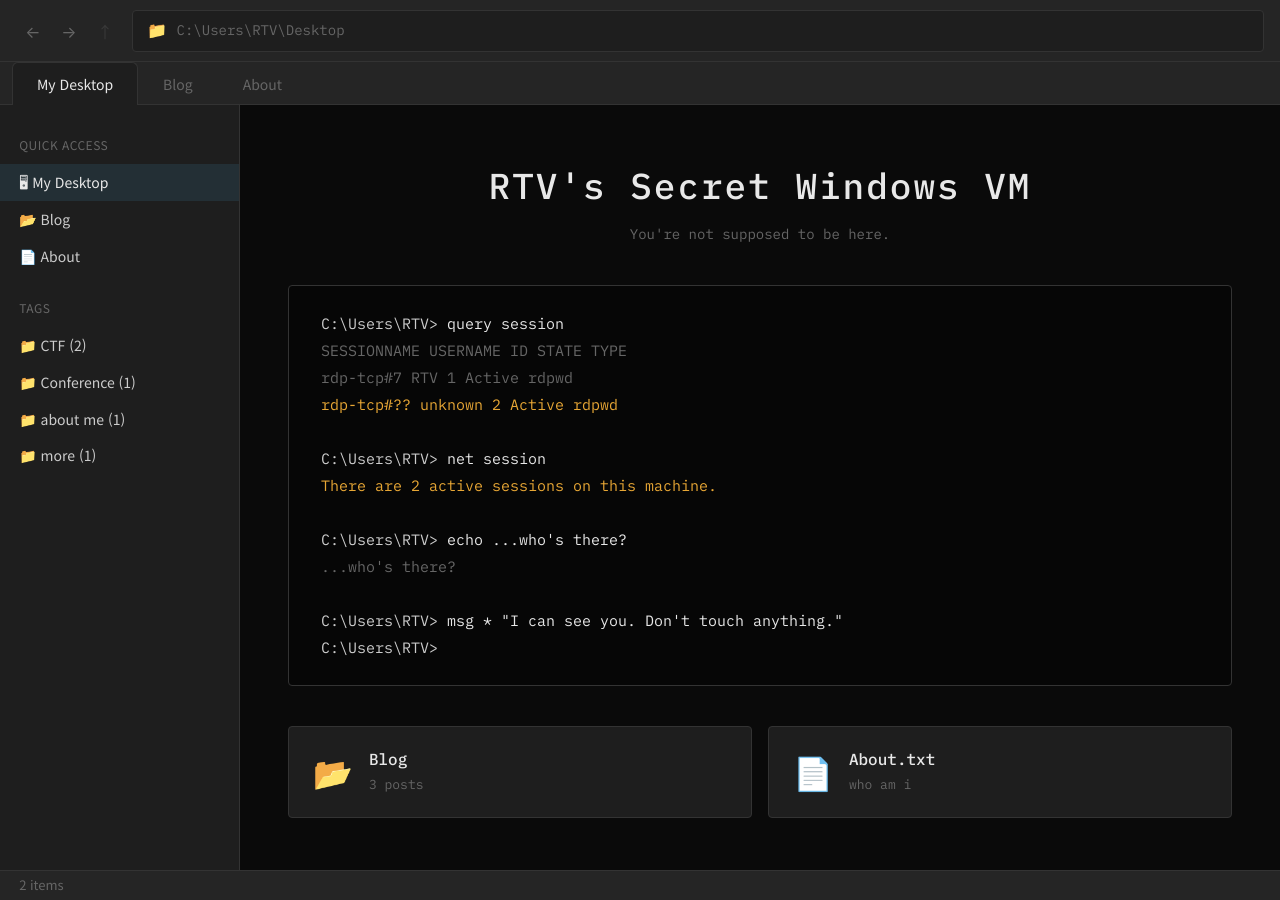
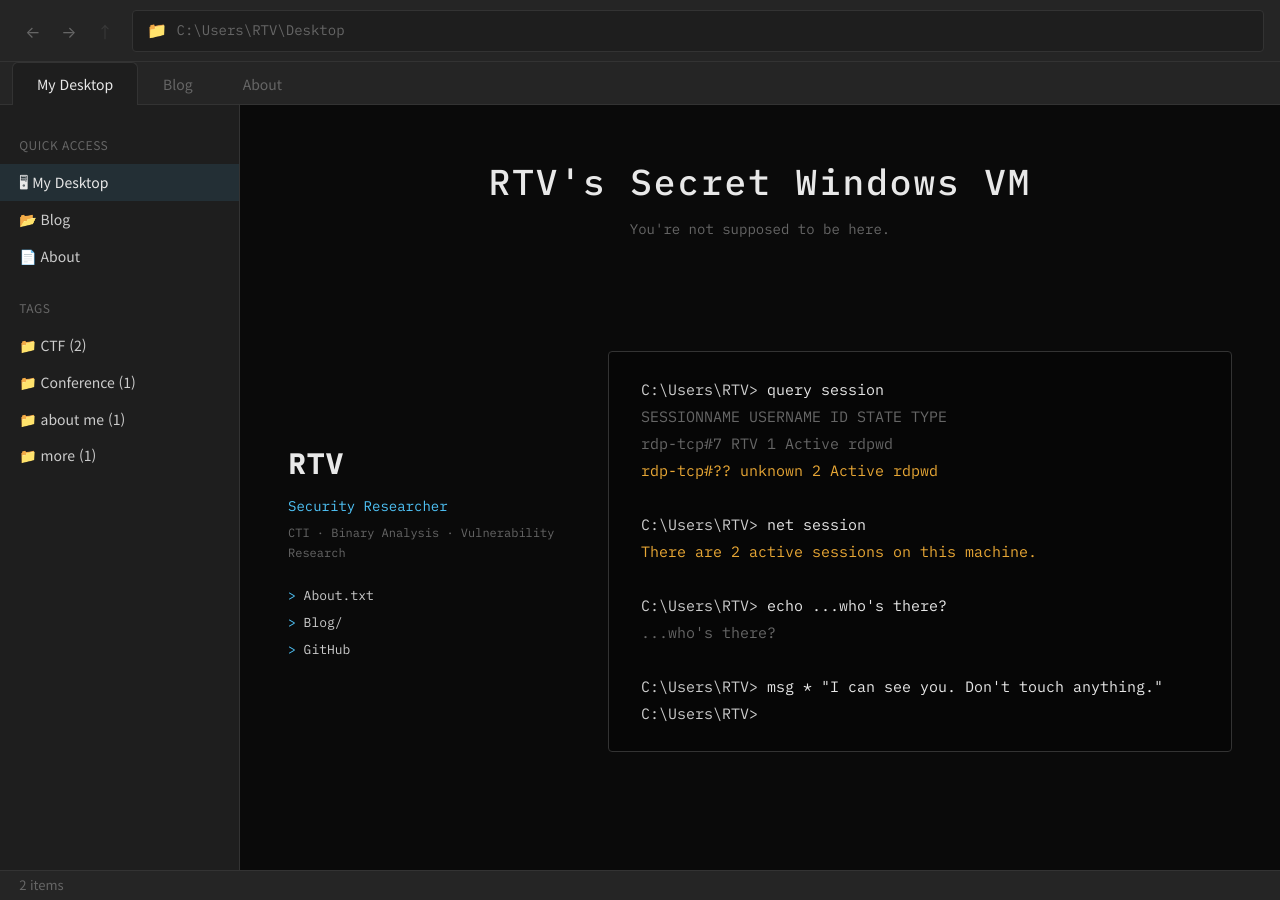
Before and after one commit to RTV-GIT/RTV-GIT.github.io, a Jekyll site: the page built from index.html, in a window 1280 px wide. Built offline with Jekyll 4.4.1, drawn with Linux system fonts in a browser that asks for light colours.

Commit message:
홈 페이지 좌우 분할: 왼쪽 소개 + 오른쪽 터미널
Co-Authored-By: Claude Opus 4.6 (1M context) <noreply@anthropic.com>

```diff
--- a/assets/css/style.css
+++ b/assets/css/style.css
@@ -294,6 +294,75 @@ body {
 @keyframes cursorBlink {
   0%, 100% { opacity: 1; }
   50% { opacity: 0; }
+}
+
+.home-split {
+  display: flex;
+  gap: 2.5rem;
+  align-items: stretch;
+  flex: 1;
+}
+
+.home-left {
+  flex: 0 0 280px;
+  display: flex;
+  flex-direction: column;
+  justify-content: center;
+}
+
+.home-right {
+  flex: 1;
+  display: flex;
+  align-items: center;
+}
+
+.home-right .rdp-banner {
+  width: 100%;
+}
+
+.home-bio-name {
+  font-family: var(--font-mono);
+  font-size: 28px;
+  font-weight: 600;
+  color: var(--fg-bright);
+  letter-spacing: 2px;
+  margin-bottom: 0.5rem;
+}
+
+.home-bio-role {
+  font-family: var(--font-mono);
+  font-size: 14px;
+  color: var(--accent);
+  margin-bottom: 0.4rem;
+}
+
+.home-bio-tags {
+  font-family: var(--font-mono);
+  font-size: 12px;
+  color: var(--fg-dim);
+  margin-bottom: 1.5rem;
+}
+
+.home-bio-links {
+  display: flex;
+  flex-direction: column;
+  gap: 0.4rem;
+}
+
+.home-bio-link {
+  font-family: var(--font-mono);
+  font-size: 13px;
+  color: var(--fg);
+  text-decoration: none;
+}
+
+.home-bio-link::before {
+  content: '> ';
+  color: var(--accent);
+}
+
+.home-bio-link:hover {
+  color: var(--fg-bright);
 }
 
 .home-shortcuts {
@@ -893,6 +962,22 @@ body {
     padding: 1rem;
   }
 
+  .home-split {
+    flex-direction: column;
+    gap: 1.5rem;
+  }
+
+  .home-left {
+    flex: none;
+    text-align: center;
+  }
+
+  .home-bio-links {
+    flex-direction: row;
+    justify-content: center;
+    gap: 1rem;
+  }
+
   .home-shortcuts {
     flex-direction: column;
   }
--- a/index.html
+++ b/index.html
@@ -15,7 +15,21 @@ item_count: "2 items"
     <p class="home-subtitle">You're not supposed to be here.</p>
   </div>
 
-  <!-- RDP 접속 느낌 터미널 -->
+  <div class="home-split">
+    <!-- 왼쪽: 소개 -->
+    <div class="home-left">
+      <p class="home-bio-name">RTV</p>
+      <p class="home-bio-role">Security Researcher</p>
+      <p class="home-bio-tags">CTI · Binary Analysis · Vulnerability Research</p>
+      <div class="home-bio-links">
+        <a href="{{ '/about' | relative_url }}" class="home-bio-link">About.txt</a>
+        <a href="{{ '/blog' | relative_url }}" class="home-bio-link">Blog/</a>
+        <a href="https://github.com/RTV-GIT" target="_blank" class="home-bio-link">GitHub</a>
+      </div>
+    </div>
+
+    <!-- 오른쪽: 터미널 -->
+    <div class="home-right">
       <div class="rdp-banner">
         <div class="rdp-line">C:\Users\RTV> <span class="rdp-typing">query session</span></div>
         <div class="rdp-line dim"> SESSIONNAME    USERNAME    ID  STATE   TYPE</div>
@@ -31,23 +45,7 @@ item_count: "2 items"
         <div class="rdp-line">C:\Users\RTV> <span class="rdp-typing">msg * "I can see you. Don't touch anything."</span></div>
         <div class="rdp-cursor">C:\Users\RTV> <span class="blink">_</span></div>
       </div>
-
-  <!-- 바로가기 -->
-  <div class="home-shortcuts">
-    <a href="{{ '/blog' | relative_url }}" class="shortcut">
-      <span class="shortcut-icon">📂</span>
-      <div class="shortcut-info">
-        <span class="shortcut-name">Blog</span>
-        <span class="shortcut-desc">{{ site.posts.size }} posts</span>
     </div>
-    </a>
-    <a href="{{ '/about' | relative_url }}" class="shortcut">
-      <span class="shortcut-icon">📄</span>
-      <div class="shortcut-info">
-        <span class="shortcut-name">About.txt</span>
-        <span class="shortcut-desc">who am i</span>
-      </div>
-    </a>
   </div>
 
 </div>
```
Lines whose indentation alone changed are shown as unchanged.
